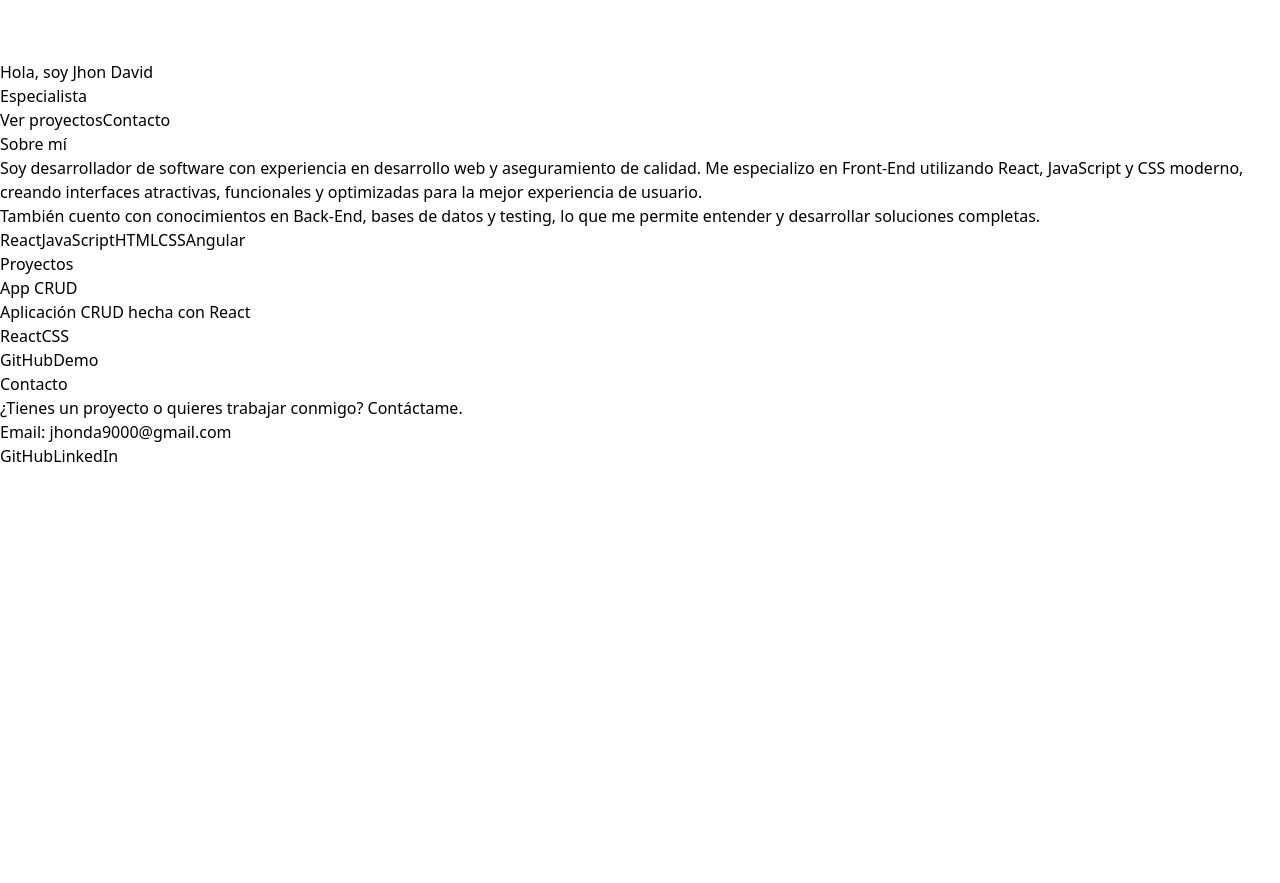
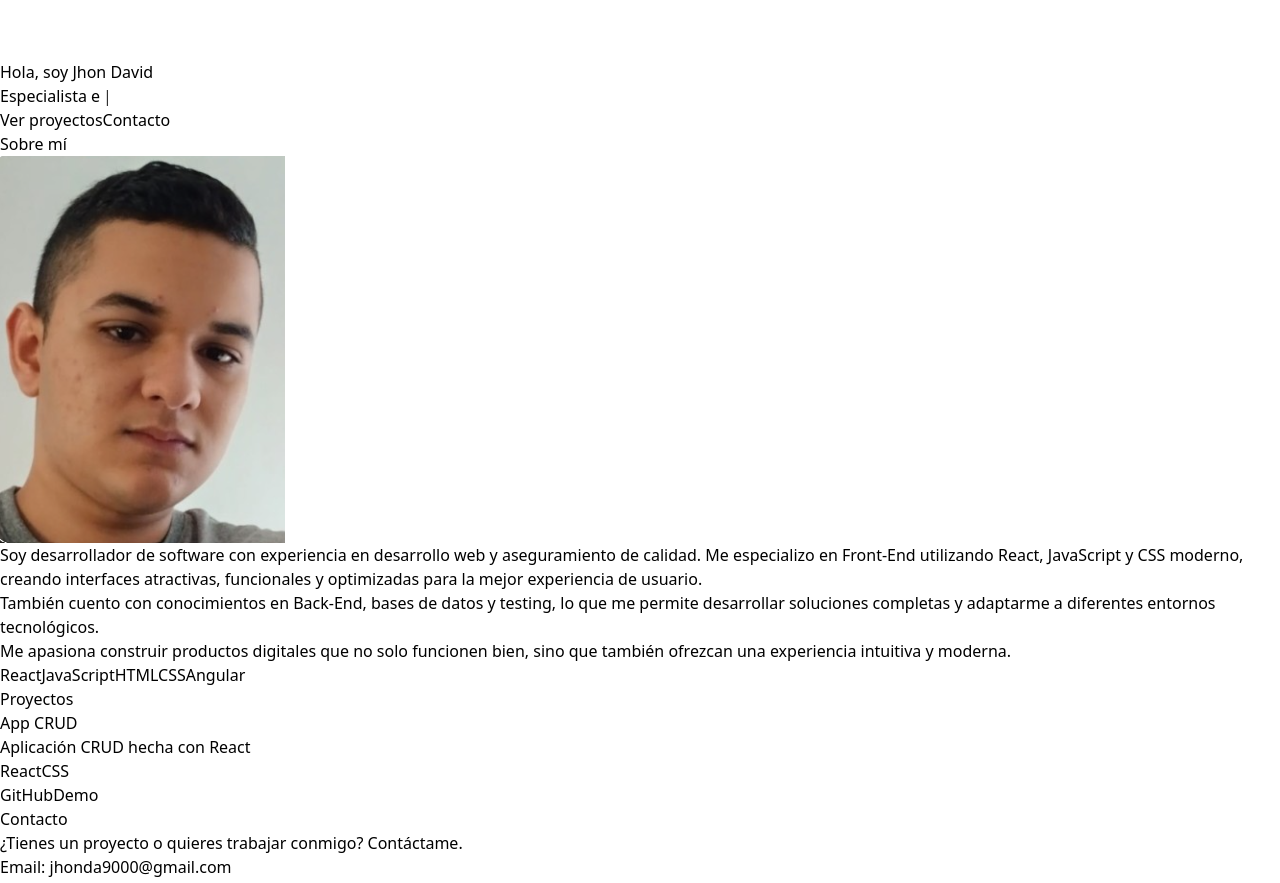
Before and after one commit to JhonD2005/Portfolio-jhon-david, a React (Vite) app: page / in a window 1280 px wide. Shown: the part 660-1543 px from the top of the page. Before the commit the page ends 1128 px from the top, so only its background shows below. Built offline with nearby package versions, Linux system fonts and the light colour scheme.

Commit message:
modificada la seccion about me

```diff
--- a/src/components/About.jsx
+++ b/src/components/About.jsx
@@ -1,31 +1,78 @@
+import { motion } from "framer-motion";
+
 export default function About() {
   return (
-    <section id="about" className="p-10 max-w-4xl mx-auto text-center">
-      <h2 className="text-4xl font-bold">Sobre mí</h2>
+    <section
+      id="about"
+      className="min-h-screen flex items-center px-6 md:px-16 py-20"
+    >
+      <div className="max-w-6xl mx-auto w-full">
 
-      <p className="mt-6 text-gray-400 leading-relaxed">
+        {/* TÍTULO */}
+        <h2 className="text-4xl md:text-5xl font-bold text-center mb-16">
+          Sobre mí
+        </h2>
+
+        {/* CONTENIDO */}
+        <div className="grid md:grid-cols-2 gap-16 items-center">
+
+          {/*FOTO GRANDE */}
+          <motion.div
+            initial={{ opacity: 0, x: -60 }}
+            whileInView={{ opacity: 1, x: 0 }}
+            transition={{ duration: 0.7 }}
+            className="flex justify-center"
+          >
+            <div className="relative group">
+              {/* Glow */}
+              <div className="absolute -inset-2 bg-gradient-to-r from-blue-500 to-purple-600 rounded-3xl blur-xl opacity-70 group-hover:opacity-100 transition"></div>
+
+              <img
+                src="/images/profile.jpg"
+                alt="Jhon"
+                className="relative w-90 h-90 md:w-[450px] md:h-[650px] object-cover rounded-3xl border border-gray-700"
+              />
+            </div>
+          </motion.div>
+
+          {/*TEXTO MÁS AMPLIO */}
+          <motion.div
+            initial={{ opacity: 0, x: 60 }}
+            whileInView={{ opacity: 1, x: 0 }}
+            transition={{ duration: 0.7 }}
+          >
+            <p className="text-gray-300 leading-relaxed text-lg">
               Soy desarrollador de software con experiencia en desarrollo web y
-        aseguramiento de calidad. Me especializo en Front-End utilizando React,
-        JavaScript y CSS moderno, creando interfaces atractivas, funcionales y
-        optimizadas para la mejor experiencia de usuario.
+              aseguramiento de calidad. Me especializo en Front-End utilizando
+              React, JavaScript y CSS moderno, creando interfaces atractivas,
+              funcionales y optimizadas para la mejor experiencia de usuario.
             </p>
 
-      <p className="mt-4 text-gray-400 leading-relaxed">
-        También cuento con conocimientos en Back-End, bases de datos y testing,
-        lo que me permite entender y desarrollar soluciones completas.
+            <p className="mt-6 text-gray-400 leading-relaxed text-lg">
+              También cuento con conocimientos en Back-End, bases de datos y
+              testing, lo que me permite desarrollar soluciones completas y
+              adaptarme a diferentes entornos tecnológicos.
             </p>
 
-      {/* Tecnologías */}
-      <div className="mt-8 flex flex-wrap justify-center gap-3">
+            <p className="mt-6 text-gray-400 leading-relaxed text-lg">
+              Me apasiona construir productos digitales que no solo funcionen bien,
+              sino que también ofrezcan una experiencia intuitiva y moderna.
+            </p>
+
+            {/* TECNOLOGÍAS */}
+            <div className="mt-8 flex flex-wrap gap-4">
               {["React", "JavaScript", "HTML", "CSS", "Angular"].map((tech, i) => (
                 <span
                   key={i}
-            className="bg-gray-800 px-4 py-2 rounded-lg text-sm hover:bg-gray-700 transition"
+                  className="bg-gray-800 px-5 py-2 rounded-lg text-sm hover:bg-gray-700 transition"
                 >
                   {tech}
                 </span>
               ))}
             </div>
+          </motion.div>
+        </div>
+      </div>
     </section>
   );
 }
```
Also changed, not shown: public/images/profile.jpg (added). Lines whose indentation alone changed are shown as unchanged.
